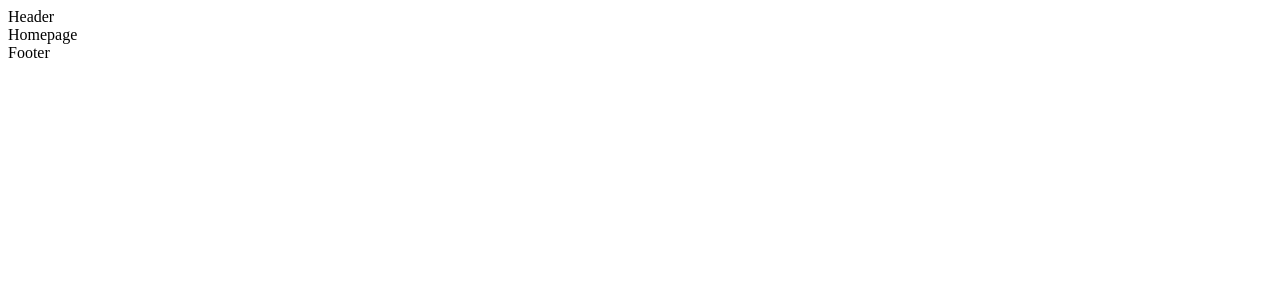
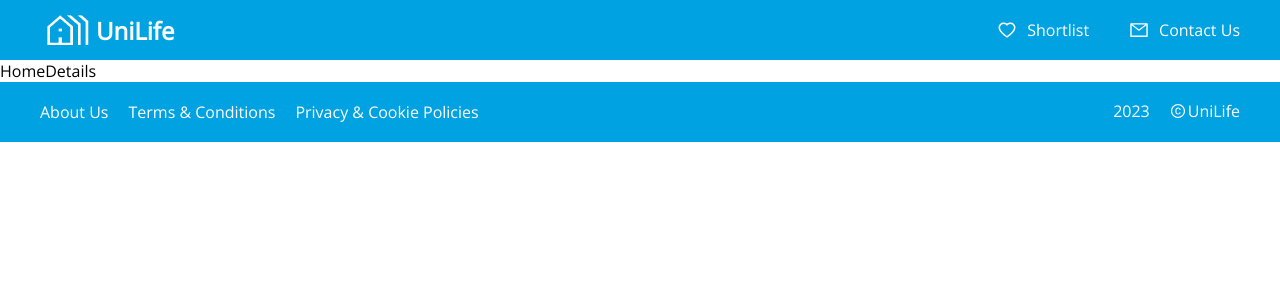
Before and after one commit to ChrisserDev/UniLife, a React (Vite) app: page /HomeDetails in a window 1280 px wide. Shown: the top 300 px of the page. Built offline with nearby package versions, Linux system fonts and the light colour scheme.

Commit message:
Added header, footer and modal

```diff
--- a/index.html
+++ b/index.html
@@ -4,7 +4,10 @@
     <meta charset="UTF-8" />
     <link rel="icon" type="image/svg+xml" href="/vite.svg" />
     <meta name="viewport" content="width=device-width, initial-scale=1.0" />
-    <title>Vite + React</title>
+    <link rel="preconnect" href="https://fonts.googleapis.com">
+    <link rel="preconnect" href="https://fonts.gstatic.com" crossorigin>
+    <link href="https://fonts.googleapis.com/css2?family=Open+Sans:wght@300&display=swap" rel="stylesheet">
+    <title>UniLife</title>
   </head>
   <body>
     <div id="root"></div>
--- a/package.json
+++ b/package.json
@@ -11,7 +11,10 @@
   },
   "dependencies": {
     "react": "^18.2.0",
-    "react-dom": "^18.2.0"
+    "react-dom": "^18.2.0",
+    "react-icons": "^4.10.1",
+    "react-modal": "^3.16.1",
+    "react-router-dom": "^6.14.1"
   },
   "devDependencies": {
     "@types/react": "^18.2.14",
--- a/src/App.css
+++ b/src/App.css
@@ -0,0 +1,12 @@
+
+* {
+    margin: 0;
+    padding: 0;
+    box-sizing: border-box;
+    font-family: 'Open Sans', sans-serif;
+}
+
+p, a, h2{
+    color: white;
+    text-decoration: none;
+}
--- a/src/App.jsx
+++ b/src/App.jsx
@@ -1,17 +1,26 @@
 import { useState } from 'react'
 import './App.css'
+import { BrowserRouter, Routes, Route } from 'react-router-dom'
 import Header from './Components/Header/Header'
 import Homepage from './Pages/Homepage/Homepage'
 import Footer from './Components/Footer/Footer'
+import SeeAllCities from './Pages/SeeAllCititesPage/SeeAllCities';
+import CityDetails from './Pages/CityDetailsPage/CityDetails';
+import HomeDetails from './Pages/HomeDetailsPage/HomeDetails';
 
 function App() {
 
   return (
-    <>
-      <Header />
-      <Homepage />
-      <Footer />
-    </>
+    <BrowserRouter>
+      <Header/>
+      <Routes>
+        <Route path="/" element={<Homepage/>}/>
+        <Route path='/SeeAllCities' element={<SeeAllCities/>}/>
+        <Route path='/CityDetails' element={<CityDetails/>}/>
+        <Route path='/HomeDetails' element={<HomeDetails/>}/>
+      </Routes>
+      <Footer/>
+    </BrowserRouter>
   )
 }
 
--- a/src/Components/Footer/Footer.css
+++ b/src/Components/Footer/Footer.css
@@ -0,0 +1,23 @@
+.footer-container{
+    display: flex;
+    align-items: center;
+    justify-content: space-between;
+    background: #00A2E1;
+    height: 60px;
+    padding: 0 40px;
+}
+
+.footer-left-links, .footer-right-links{
+    display: flex;
+    gap: 20px;
+}
+
+#copyright-text{
+    display: flex;
+    gap: 2px;
+}
+
+#copyright-text i{
+    padding-top: 2px;
+    color: white;
+}
--- a/src/Components/Footer/Footer.jsx
+++ b/src/Components/Footer/Footer.jsx
@@ -1,9 +1,23 @@
 import React from 'react'
 import './Footer.css'
+import { AiOutlineCopyrightCircle } from "react-icons/ai"
 
 function Footer() {
   return (
-    <div>Footer</div>
+    <div className='footer-container'>
+      <div className='footer-left-links'>
+        <p>About Us</p>
+        <p>Terms & Conditions</p>
+        <p>Privacy & Cookie Policies</p>
+      </div>
+      <div className='footer-right-links'>
+        <p>2023</p>
+        <div id='copyright-text'>
+          <i><AiOutlineCopyrightCircle /></i>
+          <p>UniLife</p>
+        </div>
+      </div>
+    </div>
   )
 }
 
--- a/src/Components/Header/Header.css
+++ b/src/Components/Header/Header.css
@@ -0,0 +1,35 @@
+.header-container{
+    display: flex;
+    justify-content: space-between;
+    background: #00A2E1;
+    width: 100%;
+    height: 60px;
+    padding: 0 40px;
+}
+
+.logo-and-title, .shortlist-container, .contact-us-container, .right-header-links{
+    display: flex;
+    align-items: center;
+}
+
+.right-header-links {
+    gap: 40px;
+}
+
+.right-header-links i{
+    color: white;
+    font-size: 20px;
+    padding-top: 5px;
+    width: 30px;
+}
+
+.contact-us-container button{
+    border: none;
+    background-color: transparent;
+    color: white;
+    font-size: 16px;
+}
+
+.contact-us-container button:hover{
+    cursor: pointer;
+}
--- a/src/Components/Header/Header.jsx
+++ b/src/Components/Header/Header.jsx
@@ -1,9 +1,57 @@
 import React from 'react'
 import './Header.css'
+import picture from '../../assets/holiday.png'
+import {AiOutlineHeart, AiOutlineMail} from 'react-icons/ai'
+import Modal from 'react-modal'
 
 function Header() {
+
+  //Initiate the Modal
+  Modal.setAppElement(document.getElementById('root'));
+  const [isOpen, setIsOpen] = React.useState(false);
+
+  //Styling for modal
+  const customStyles = {
+    content: {
+      top: '55%',
+      left: '50%',
+      right: 'auto',
+      bottom: 'auto',
+      marginRight: '-50%',
+      transform: 'translate(-50%, -50%)'
+    },
+    overlay: {
+      backgroundColor: "rgba(0, 0, 0, 0.4)"
+    }
+  }
+
   return (
-    <div>Header</div>
+    <div className='header-container'>
+      <div className='logo-and-title'>
+        <img src={picture}></img>
+        <h2>UniLife</h2>
+      </div>
+      <div className='right-header-links'>
+        <div className='shortlist-container'>
+          <i id='shortlist-icon'><AiOutlineHeart /></i>
+          <p>Shortlist</p>
+        </div>
+          <div className='contact-us-container'>
+              <i id='contact-icon'><AiOutlineMail /></i>
+              <button type='button' id='contact-btn' onClick={() => setIsOpen(true)}>Contact Us</button>
+          </div>
+              <Modal
+                isOpen={isOpen}
+                onRequestClose={() => setIsOpen(false)}
+                style={customStyles}
+                contentLabel='Contact Us Modal'>
+                <div className='modal-container'>Im a modal</div>
+                <form>
+                  Form goes here
+                </form>
+              </Modal>
+            </div>
+        </div>
   )
 }
 
--- a/src/Pages/Homepage/Homepage.css
+++ b/src/Pages/Homepage/Homepage.css
@@ -0,0 +1,3 @@
+.homepage-container{
+    min-height: 100vh;
+}
--- a/src/Pages/Homepage/Homepage.jsx
+++ b/src/Pages/Homepage/Homepage.jsx
@@ -3,7 +3,8 @@ import './Homepage.css'
 
 function Homepage() {
   return (
-    <div>Homepage</div>
+    <div className='homepage-container'>
+      Homepage</div>
   )
 }
 
```
Also changed, not shown: src/Components/Shortlist/Shortlist.jsx (added, +10 -0 lines), src/Components/Shortlist/Shortlist.css (added), src/assets/holiday.png (renamed from public/holiday_village_FILL0_wght300_GRAD0_opsz48 3.png), 1 other file (tests, documents, lock files or other folders).
